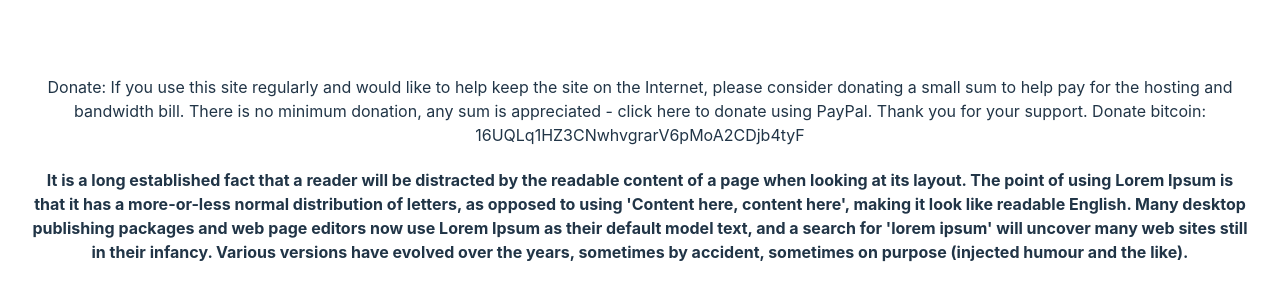
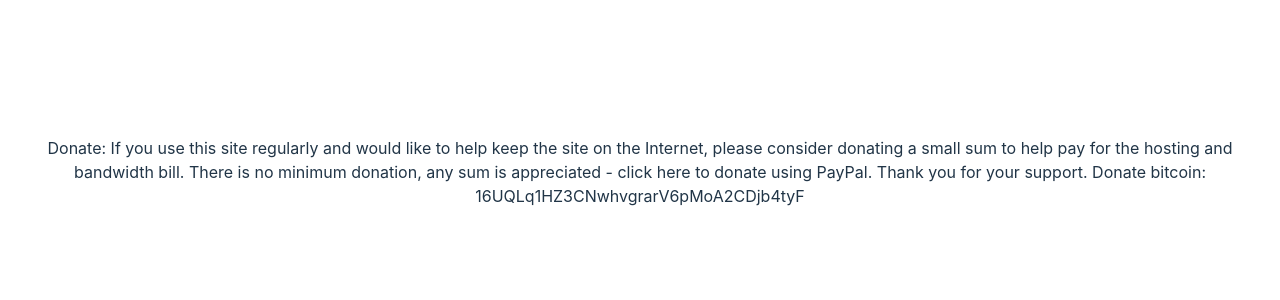
Before and after one commit to kei-creative-life/actions-test, a Vue app: page / in a window 1280 px wide. Shown: the part 228-528 px from the top of the page. Built offline with nearby package versions, Linux system fonts and the light colour scheme.

Commit message:
コメント

```diff
--- a/src/App.vue
+++ b/src/App.vue
@@ -8,7 +8,7 @@
     appreciated - click here to donate using PayPal. Thank you for your support.
     Donate bitcoin: 16UQLq1HZ3CNwhvgrarV6pMoA2CDjb4tyF
   </p>
-  <h4>
+  <!-- <h4>
     It is a long established fact that a reader will be distracted by the
     readable content of a page when looking at its layout. The point of using
     Lorem Ipsum is that it has a more-or-less normal distribution of letters, as
@@ -18,7 +18,7 @@
     uncover many web sites still in their infancy. Various versions have evolved
     over the years, sometimes by accident, sometimes on purpose (injected humour
     and the like).
-  </h4>
+  </h4> -->
   <!-- <h4>
     It is a long established fact that a reader will be distracted by the
     readable content of a page when looking at its layout. The point of using
```
